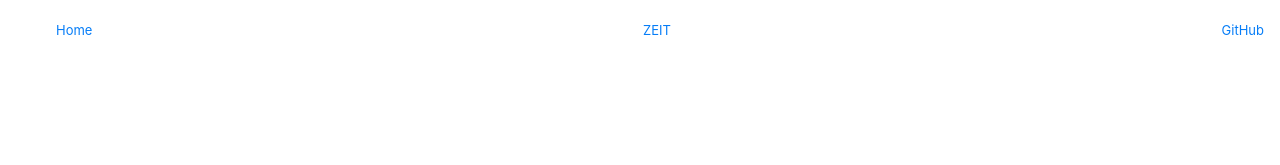
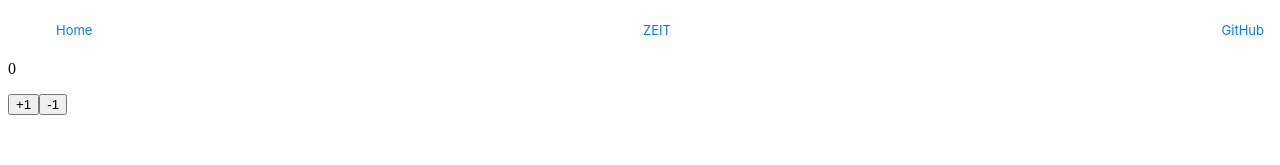
Before and after one commit to owk-owk130/next-template, a Next.js app: page /about in a window 1280 px wide. Shown: the top 165 px of the page. Built offline with nearby package versions, Linux system fonts and the light colour scheme.

Commit message:
カウントとかできるようにした

```diff
--- a/pages/about.tsx
+++ b/pages/about.tsx
@@ -1,15 +1,28 @@
 import React from 'react'
 import Head from 'next/head'
 import Nav from '../components/nav'
+import { useSelector, useDispatch } from "react-redux"
+import { increment, decrement } from '../store/counter'
 
-const About = () => (
+const About = () => {
+    const dispatch = useDispatch()
+    const counter = useSelector(state => state.counter)
+
+    console.log(increment())
+    console.log()
+
+    return (
         <div>
             <Head>
                 <title>About</title>
-            <link rel='icon' href='/favicon.ico' />
+                <link rel='icon' href='/favicon.ico'/>
             </Head>
-        <Nav />
+            <Nav/>
+            <p>{counter}</p>
+            <button onClick={() => dispatch(increment())}>+1</button>
+            <button onClick={() => dispatch(decrement())}>-1</button>
         </div>
     )
+}
 
 export default About
--- /dev/null
+++ b/store/counter.ts
@@ -0,0 +1,18 @@
+import { createSlice } from "@reduxjs/toolkit"
+
+const slice = createSlice({
+    name: 'counter',
+    initialState: 0,
+    reducers: {
+        increment: (state) => {
+            return state + 1
+        },
+        decrement: (state) => {
+            return state - 1
+        }
+    }
+})
+
+export const { increment, decrement } = slice.actions
+
+export default slice.reducer
--- a/store/index.ts
+++ b/store/index.ts
@@ -2,9 +2,11 @@ import { combineReducers } from "redux"
 import { configureStore } from "@reduxjs/toolkit"
 
 import nameReducer from "./test"
+import countReducer from './counter'
 
 const reducer = combineReducers({
-    name: nameReducer
+    name: nameReducer,
+    counter: countReducer
 })
 
 export const setupStore = () => {
--- a/store/test.ts
+++ b/store/test.ts
@@ -13,6 +13,6 @@ const slice = createSlice({
     }
 })
 
+export const { setName, clearName } = slice.actions
+
 export default slice.reducer
-
-export const { setName, clearName } = slice.actions
```
Also changed, not shown: pages/_app.tsx (+2 -7 lines). Lines whose indentation alone changed are shown as unchanged.
